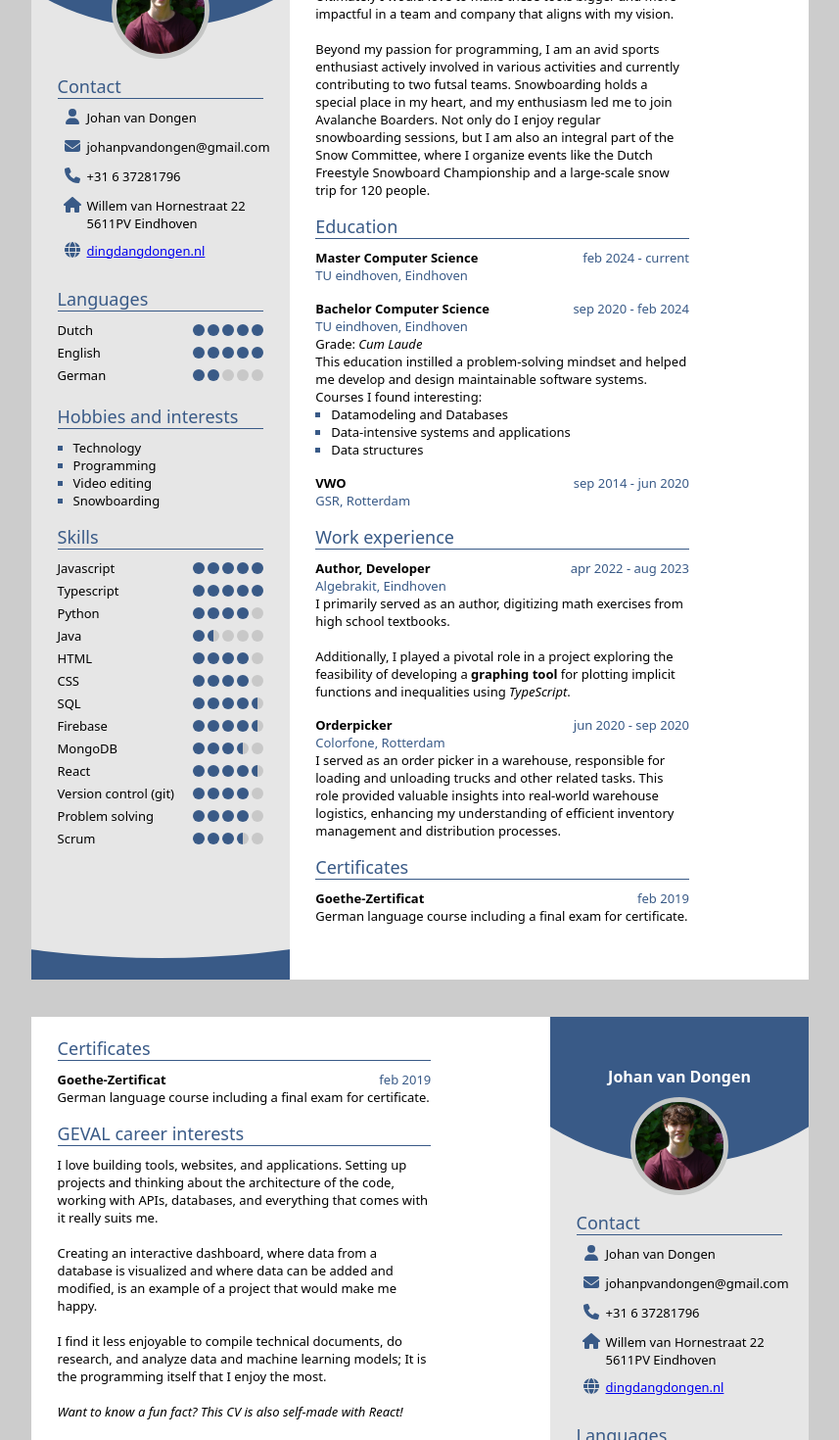
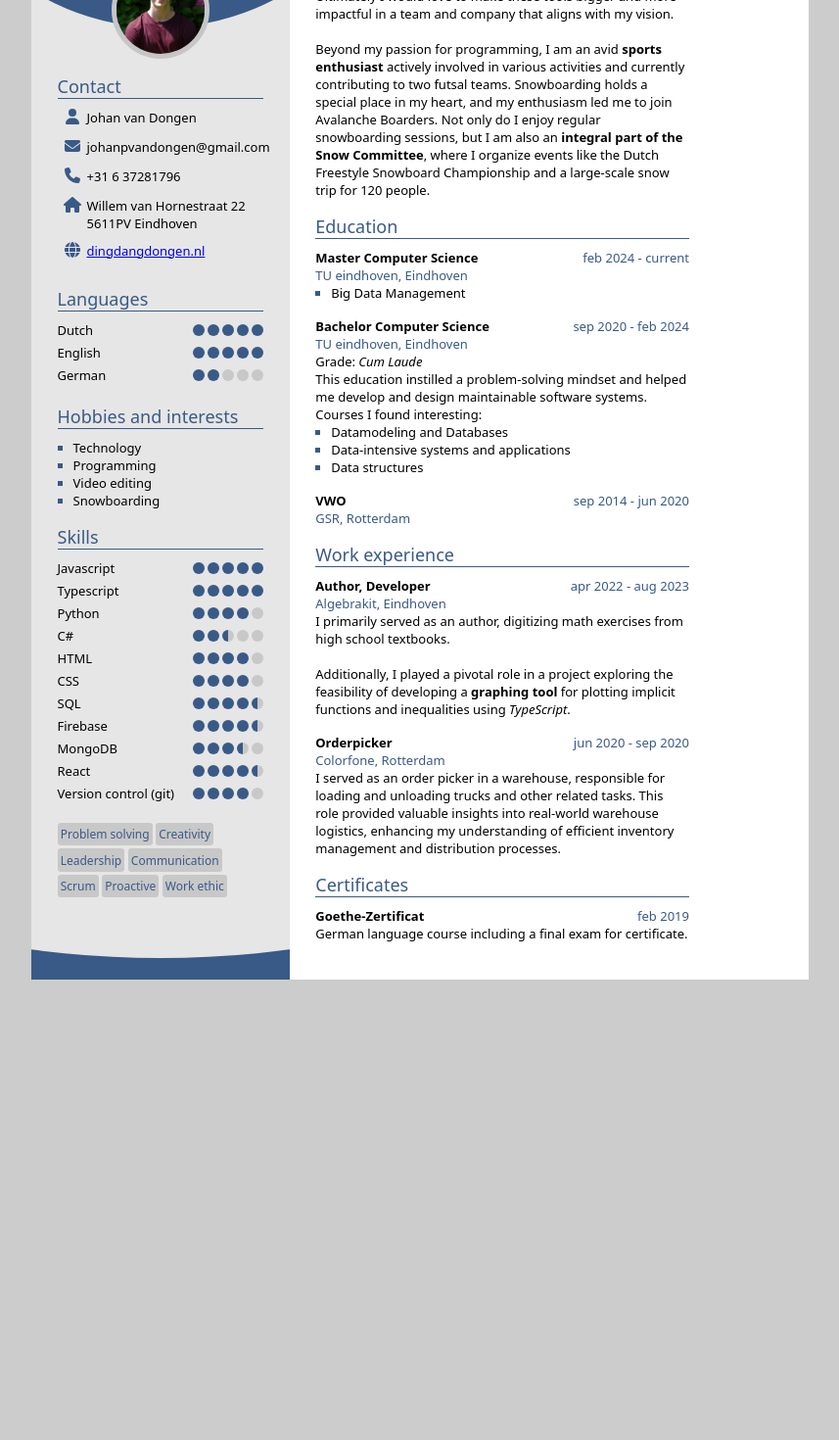
Before and after one commit to johanvandongen/resume, a React (Create React App) app: page / in a window 1280 px wide. Shown: the part 160-1630 px from the top of the page at 98% size, without its empty margins (211-1068 px from the left). After the commit the page ends 1198 px from the top, so only its background shows below. Built offline with nearby package versions, Linux system fonts and the light colour scheme.

Commit message:
add wordgrid component and update content

```diff
--- a/src/App.tsx
+++ b/src/App.tsx
@@ -15,17 +15,17 @@ function App() {
             <div className="container">
                 <SideCard/>
                 <div className="rightPanel">
-                <Section title={'About'} children={[
+                <Section title={'Profile'} children={[
                         <div>
-                            <p>I am a reliable, organized and hard working individual. I enjoy learning new technologies and creating helpful tools. I set goals for myself and work these out in hobby projects. Ultimately I would love to make these tools bigger and more impactful in a team and company that aligns with my vision.</p>
+                            <p>I am a <b>reliable</b>, <b>organized</b> and <b>hard working</b> individual. <b>I enjoy learning</b> new technologies and creating helpful tools. I set goals for myself and work these out in hobby projects. Ultimately I would love to make these tools bigger and more impactful in a team and company that aligns with my vision.</p>
                             <br></br>
                             <p>
-                                Beyond my passion for programming, I am an avid sports enthusiast
+                                Beyond my passion for programming, I am an avid <b>sports enthusiast </b>
                                 actively involved in various activities and currently contributing to two
                                 futsal teams. Snowboarding holds a special place in my heart, and my
                                 enthusiasm led me to join Avalanche Boarders. Not only do I enjoy
-                                regular snowboarding sessions, but I am also an integral part of the
-                                Snow Committee, where I organize events like the Dutch Freestyle
+                                regular snowboarding sessions, but I am also an <b>integral part of the
+                                Snow Committee</b>, where I organize events like the Dutch Freestyle
                                 Snowboard Championship and a large-scale snow trip for 120 people.
                             </p>
                         </div>
@@ -33,17 +33,12 @@ function App() {
                     <Section title={'Education'} children={[
                         <div>
                             <SubSectionHeader title={'Master Computer Science'} subtitle={'TU eindhoven, Eindhoven'} date={'feb 2024 - current'}/>
+                            <SimpleList items={['Big Data Management']}/>
                         </div>,
                         <div>
                             <SubSectionHeader title={'Bachelor Computer Science'} subtitle={'TU eindhoven, Eindhoven'} date={'sep 2020 - feb 2024'}/>
                             <p>Grade: <i>Cum Laude</i></p>
-                            {/* <p>
-                                My bachelor computer science equipped me with a comprehensive skill set to develop and design maintainable software systems
-                                I gained proficiency in program architecture, unit testing, and optimizing algorithms for efficiency and correctness.
-                                This education instilled a problem-solving mindset, honed through collaborative projects, ensuring effective communication and teamwork.
-                            </p> */}
                             <p>
-                            {/* <br></br> */}
                             This education instilled a problem-solving mindset and helped me develop and design maintainable software systems.
                             <br></br>
                             Courses I found interesting:
@@ -89,33 +84,6 @@ function App() {
                 </div>
             </div>
         </div>
-        <div className='page'>
-            <div className="container">
-                <div className="rightPanel">
-                    <Section title={'Certificates'} children={[
-                        <div>
-                            <SubSectionHeader title={'Goethe-Zertificat'} subtitle={''} date={'feb 2019'}/>
-                            <p>German language course including a final exam for certificate.</p>
-                        </div>
-                    ]}/>
-
-                    <Section title={'GEVAL career interests'} children={[
-                        <div>
-                            <p>
-                            I love building tools, websites, and applications. Setting up projects and thinking about the architecture of the code, working with APIs, databases, and everything that comes with it really suits me.
-                            <br></br><br></br>
-                            Creating an interactive dashboard, where data from a database is visualized and where data can be added and modified, is an example of a project that would make me happy.
-                            <br></br><br></br>
-                            I find it less enjoyable to compile technical documents, do research, and analyze data and machine learning models; It is the programming itself that I enjoy the most.
-                            <br></br><br></br>
-                            <i>Want to know a fun fact? This CV is also self-made with React!</i>
-                            </p>
-                        </div>
-                    ]}/>
-                </div>
-                <SideCard/>
-            </div>
-        </div>
     </>
   );
 }
--- a/src/SideCard.tsx
+++ b/src/SideCard.tsx
@@ -6,6 +6,7 @@ import { ProfilePicture } from './ProfilePicture';
 import { RatingItem } from './RatingItem';
 import { Section } from './Section';
 import { SimpleList } from './SimpleList';
+import { WordGrid } from './WordGrid';
 
 export interface ISideCardProps {
 }
@@ -33,7 +34,7 @@ export function SideCard (props: ISideCardProps) {
                             <RatingItem label={'Javascript'} rating={5} maxRating={5}/>
                             <RatingItem label={'Typescript'} rating={5} maxRating={5}/>
                             <RatingItem label={'Python'} rating={4} maxRating={5}/>
-                            <RatingItem label={'Java'} rating={1.5} maxRating={5}/>
+                            <RatingItem label={'C#'} rating={2.5} maxRating={5}/>
                             <RatingItem label={'HTML'} rating={4} maxRating={5}/>
                             <RatingItem label={'CSS'} rating={4} maxRating={5}/>
                             <RatingItem label={'SQL'} rating={4.5} maxRating={5}/>
@@ -41,9 +42,8 @@ export function SideCard (props: ISideCardProps) {
                             <RatingItem label={'MongoDB'} rating={3.5} maxRating={5}/>
                             <RatingItem label={'React'} rating={4.5} maxRating={5}/>
                             <RatingItem label={'Version control (git)'} rating={4} maxRating={5}/>
-                            <RatingItem label={'Problem solving'} rating={4} maxRating={5}/>
-                            <RatingItem label={'Scrum'} rating={3.5} maxRating={5}/>
-                        </ul>
+                        </ul>,
+                        <WordGrid items={['Problem solving', 'Creativity', 'Leadership', 'Communication', 'Scrum', 'Proactive', 'Work ethic']}/>
                     ]}/>
             </SCardContentContainer>
         </SCardPanel>
--- /dev/null
+++ b/src/WordGrid.tsx
@@ -0,0 +1,30 @@
+import * as React from 'react';
+import styled from 'styled-components';
+
+export interface IWordGridProps {
+    items: string[];
+}
+
+export function WordGrid ({ items }: IWordGridProps) {
+  return (
+    <ItemContainer>
+      {items.map((item) => <Item>{item}</Item>)}
+    </ItemContainer>
+  );
+}
+
+const ItemContainer = styled.div`
+    display: flex;
+    gap: 0.2rem;
+    flex-wrap: wrap;
+`
+
+const Item = styled.span`
+    padding: 0.2rem;
+    border-radius: 0.2rem;
+    font-size: 12px;
+    background-color: #c8c8c8;
+    width: fit-content;
+    font-weight: 500;
+    color: #395a87;
+`
```
